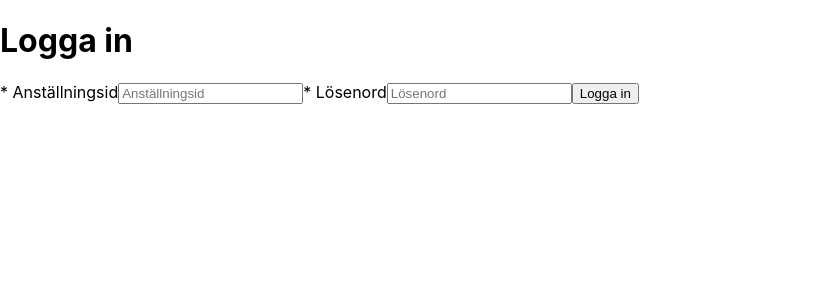
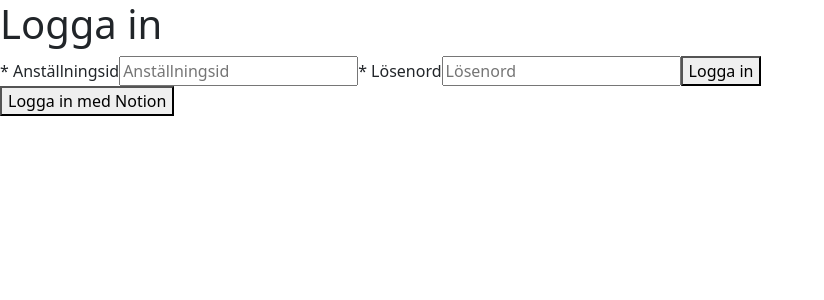
Before and after one commit to LindEmma/Quad-Squad-frontend, a React (Create React App) app: page / in a window 1280 px wide. Shown: the top 300 px of the page, without its empty margins (0-824 px from the left). Built offline with nearby package versions, Linux system fonts and the light colour scheme.

Commit message:
la till bootstrap

```diff
--- a/package.json
+++ b/package.json
@@ -7,7 +7,9 @@
     "@testing-library/react": "^13.4.0",
     "@testing-library/user-event": "^13.5.0",
     "axios": "^1.6.7",
+    "bootstrap": "^5.3.3",
     "react": "^18.2.0",
+    "react-bootstrap": "^2.10.1",
     "react-dom": "^18.2.0",
     "react-router-dom": "^6.22.2",
     "react-scripts": "^5.0.1",
--- a/src/App.js
+++ b/src/App.js
@@ -4,9 +4,11 @@ import Login from "./components/Login";
 import Manager from "./pages/Manager";
 import Employee from "./pages/Employee";
 import ProjectManager from './pages/ProjectManager';
+import "bootstrap/dist/css/bootstrap.min.css";
 
 const App = () => {
   return (
+    <>
       <Router>
         <Routes>
           <Route exact path="/" Component={Login} />
@@ -15,7 +17,7 @@ const App = () => {
           <Route path="/ProjectManager" element={<ProjectManager/>}/>
         </Routes>
       </Router>
-
+    </>
   );
 };
 
--- a/src/components/Login.js
+++ b/src/components/Login.js
@@ -1,6 +1,7 @@
 import React, { useState,useEffect  } from "react";
 import axios from "axios";
 import { useNavigate  } from "react-router-dom";
+import NotionLogin from "../components/NotionLogin";
 
 
 const Login = () => {
@@ -75,6 +76,7 @@ const Login = () => {
           onChange={(e) => setPassword(e.target.value)}
         />
         <button type="submit">Logga in</button>
+        <NotionLogin/>
       </form>
     </div>
   );
--- /dev/null
+++ b/src/components/NotionLogin.js
@@ -0,0 +1,16 @@
+import React from 'react'
+
+const NotionLogin = () => {
+
+    function initiateOAuth(){
+        const oauthUrl = "https://api.notion.com/v1/oauth/authorize?client_id=6960a6c0-5194-465e-b6b8-513652c9a977&response_type=code&owner=user&redirect_uri=http%3A%2F%2Flocalhost%3A4000%2FsubmitFormToNotion";
+        window.location.href= oauthUrl;
+    }
+  return (
+    <div>
+      <button onClick={initiateOAuth}>Logga in med Notion</button>
+    </div>
+  )
+}
+
+export default NotionLogin
--- a/src/pages/Employee.js
+++ b/src/pages/Employee.js
@@ -3,7 +3,7 @@ import React from 'react'
 const Employee = () => {
   return (
     <div>
-      <h1>Anställd</h1>
+      <h1 className='display-5 pt-5'>Anställd</h1>
     </div>
   )
 }
```
Also changed, not shown: 1 other file (tests, documents, lock files or other folders).
